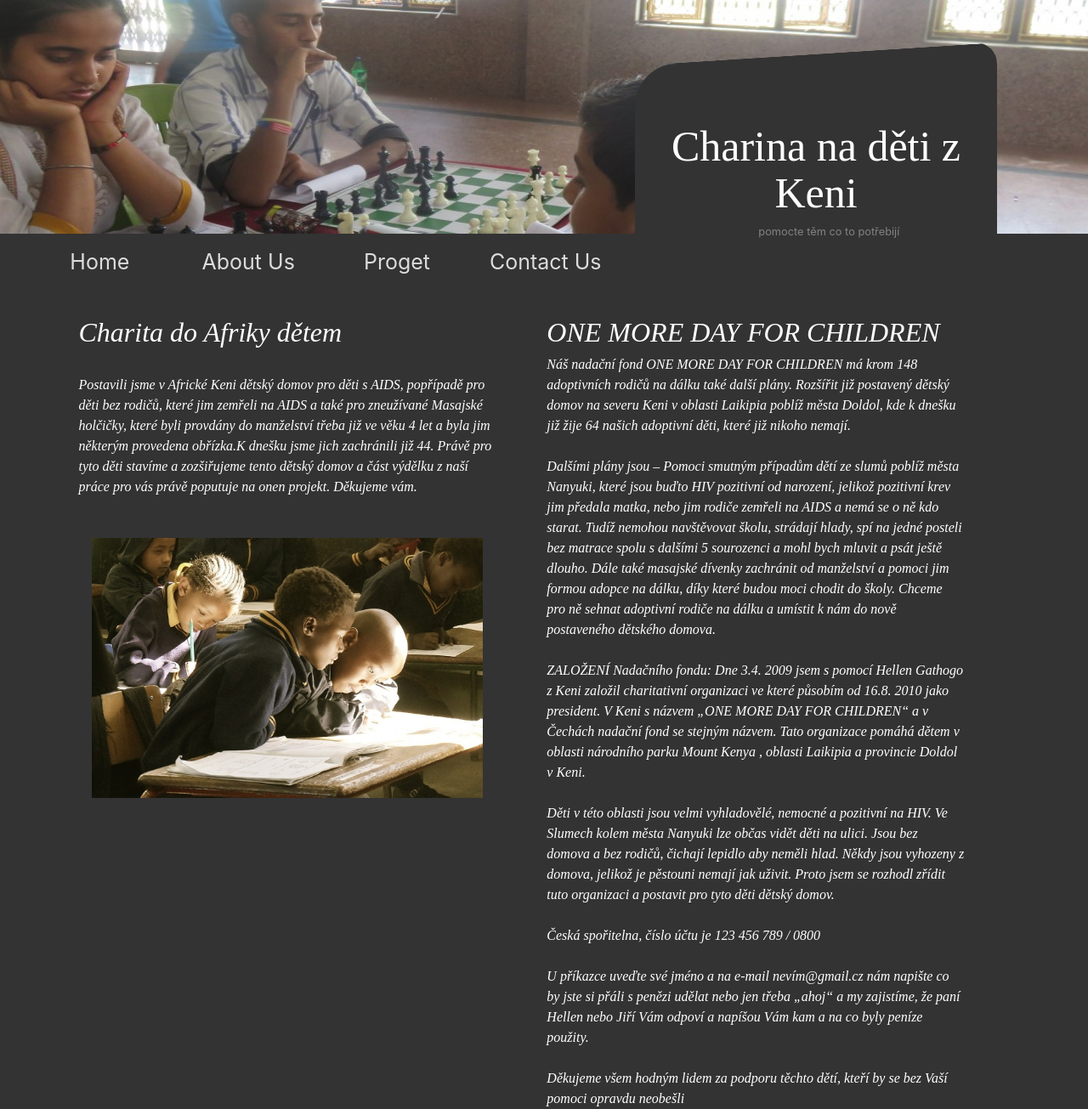
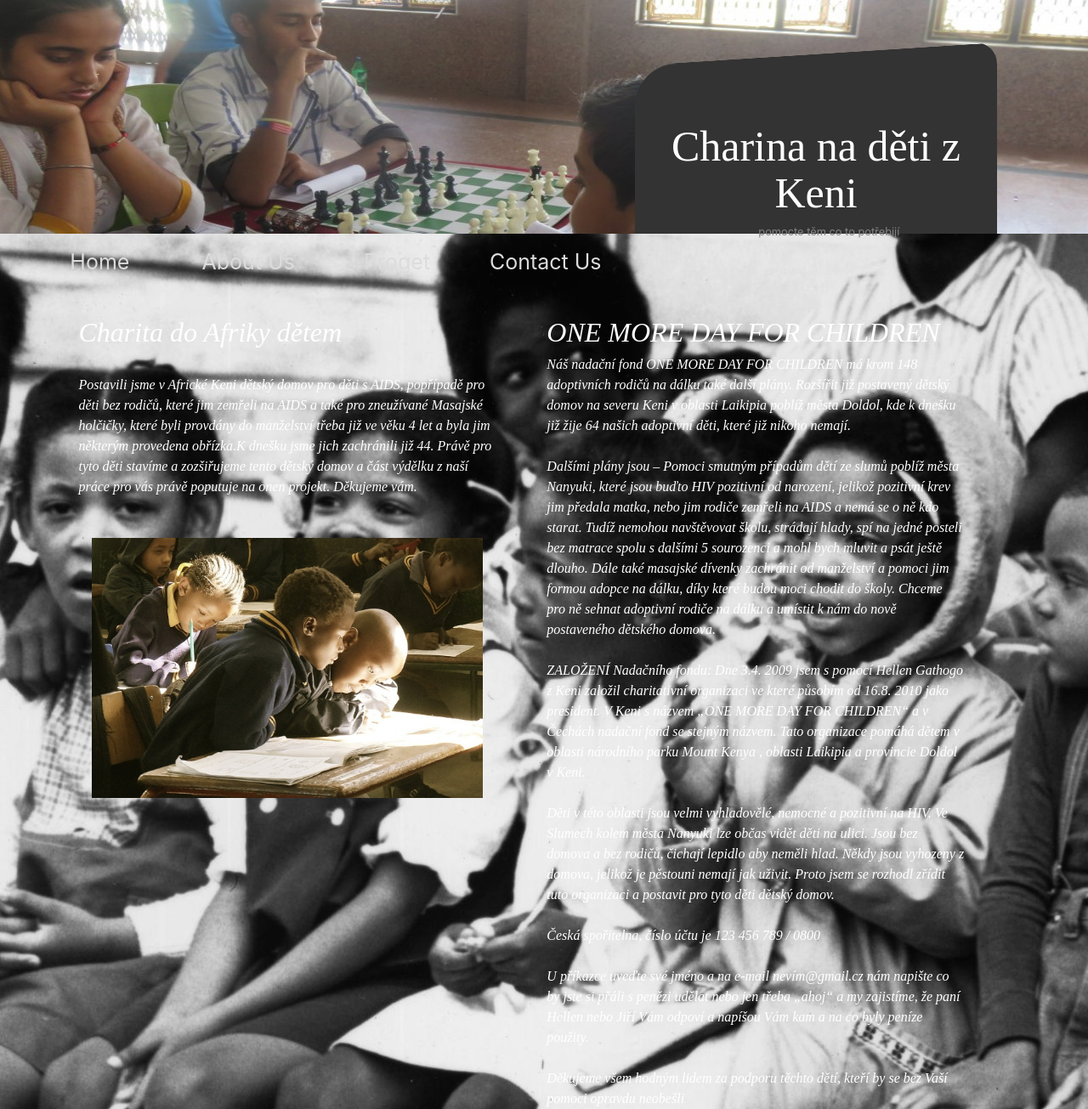
Before and after one commit to Rakullygs/Spsrakovnik-wb-charita, a PHP site: page / in a window 1280 px wide. Shown: the whole page at 85% size. Run offline with PHP 8.4, Linux system fonts and the light colour scheme.

Commit message:
pokrok ke konci

```diff
--- a/css/custom.css
+++ b/css/custom.css
@@ -1,7 +1,7 @@
 body {
     font-size: 1rem;
     color: #fff;
-    background-color: #333333;
+    background: url("../datagrid/img/core-pozadi.jpg");
     width: 100%;
 }
 .header{
--- a/main-text.php
+++ b/main-text.php
@@ -4,7 +4,7 @@
 Postavili jsme v Africké Keni dětský domov pro děti s AIDS, popřípadě pro děti bez rodičů, které jim zemřeli na AIDS a také pro zneužívané Masajské holčičky, které byli provdány do manželství třeba již ve věku 4 let a byla jim některým provedena obřízka.K dnešku jsme jich zachránili již 44. Právě pro tyto děti stavíme a zozšiřujeme tento dětský domov a část výdělku z naší práce pro vás právě poputuje na onen projekt. Děkujeme vám.
 <br> <br>
  <div class="obrazek ">
-                <img src="datagrid/img/students.jpg" class="studio col-md-12">
+                <img src="datagrid/img/students.jpg" class="studio col-xs-8 col-md-12">
 
             </div>
              </div>
```
Also changed, not shown: datagrid/img/core-pozadi.jpg (added).
